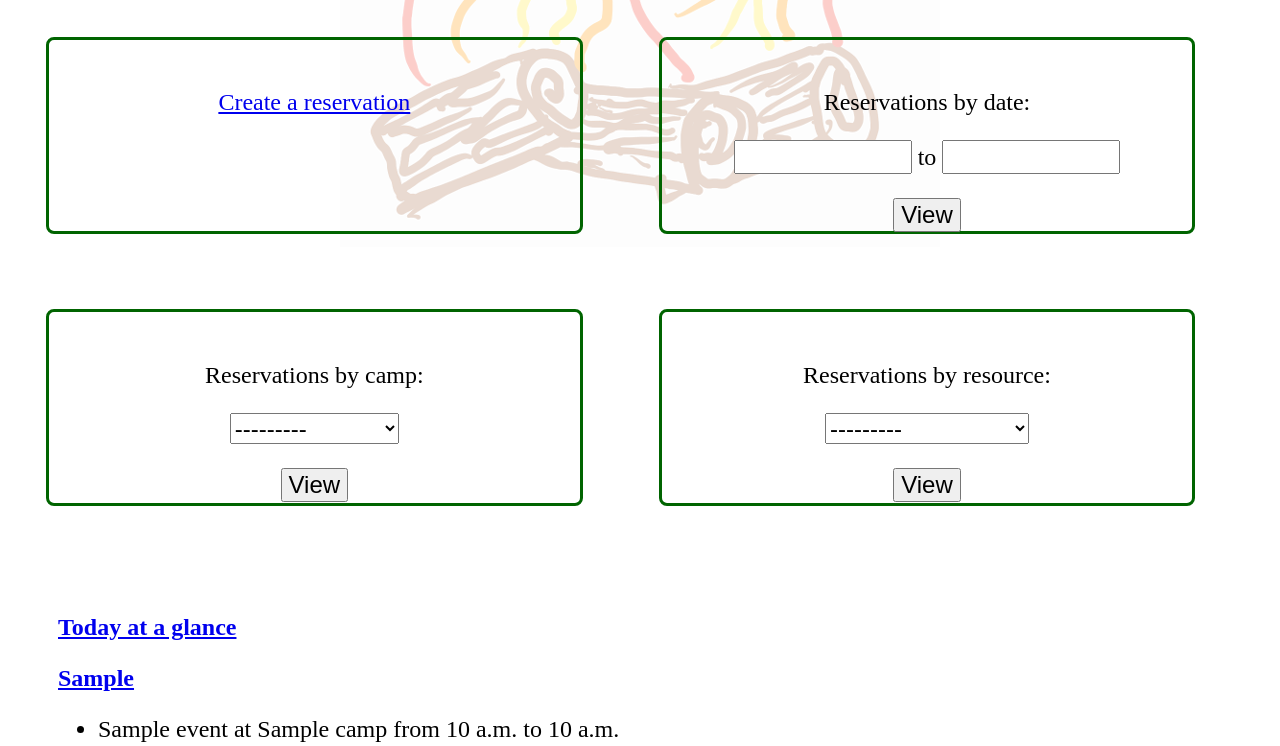
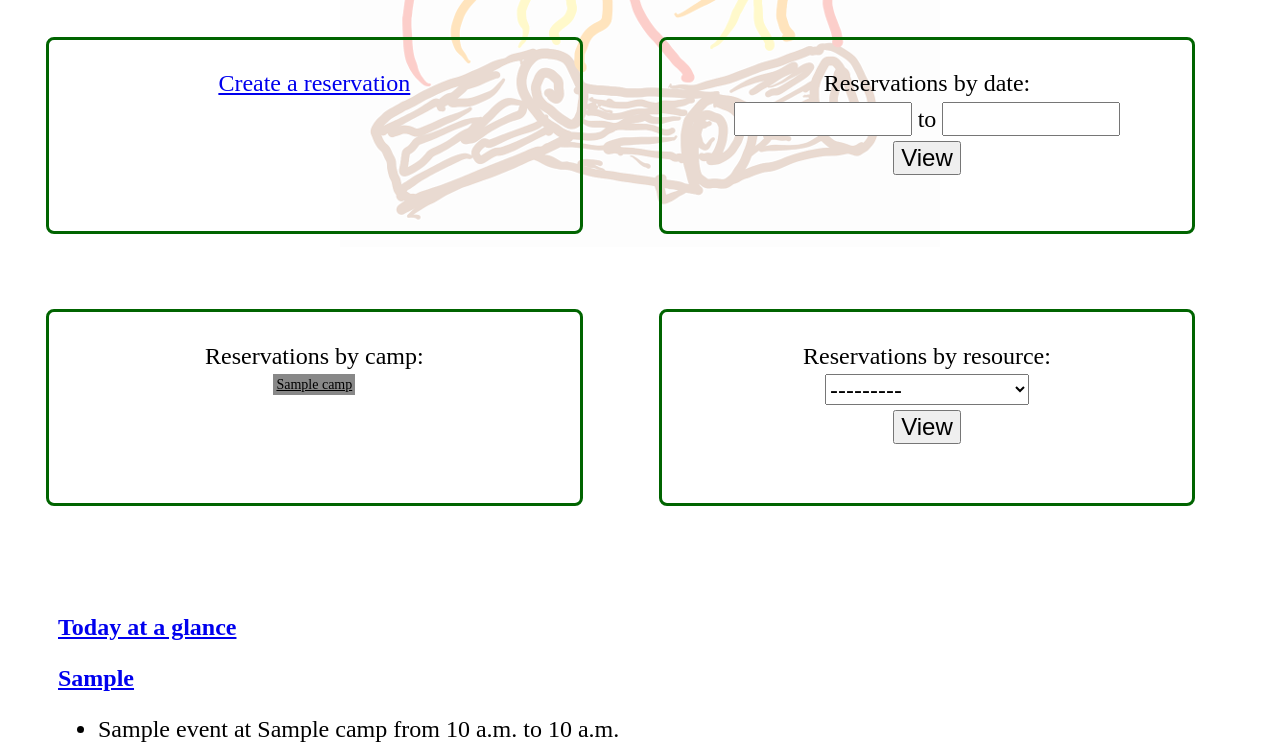
Before and after one commit to mariagullickson/SCaReM, a Django app: template SCaReM/templates/index.html in a window 1280 px wide. Shown: the part 352-1098 px from the top of the page. Run offline with Django 3.2, Linux system fonts and the light colour scheme; the template is opened without the code that fills it: most values are stand-ins (such as "Sample title", 1, 10 or a date in 2020); some libraries are stand-ins or nearby versions.

Commit message:
buttons for camps instead of dropdowns

```diff
--- a/SCaReM/static/css/index.css
+++ b/SCaReM/static/css/index.css
@@ -17,6 +17,20 @@
     margin: 3%;
     font-size: 30px;
     text-align: center;
+    line-height: 1.1;
+}
+
+.card p {
+    margin: 5px;
+}
+
+div.card a.camp-button {
+    padding: 3px 3px 3px 3px;
+    margin: 0 1px 1px 1px;
+    white-space: nowrap;
+    color: black;
+    font-size: 14px;
+    line-height: 1.5;
 }
 
 body {
--- a/SCaReM/templates/index.html
+++ b/SCaReM/templates/index.html
@@ -30,20 +30,9 @@
 
     <div class='card'>
       <p>Reservations by camp:</p>
-      <form action="/schedule/bycamp">
-        {% csrf_token %}
-        <p>
-          <select id="id_camp" name="camp_id">
-            <option value="">---------</option>
-            {% for camp in camps %}
-            <option value="{{ camp.id }}"
-                    {% if camp.id == camp_value %}selected="selected"{% endif %}
-                    >{{ camp.name }}</option>
-            {% endfor %}
-          </select>
-        </p>
-        <p><input type="submit" value="View" /></p>
-      </form>
+      {% for camp in camps %}
+        <a class="button camp-button" style="background:{{camp.color}};" href="/schedule/bycamp?camp_id={{camp.id}}"/>{{camp.name}}</a>
+      {% endfor %}
     </div>
 
     <div class='card'>
```
